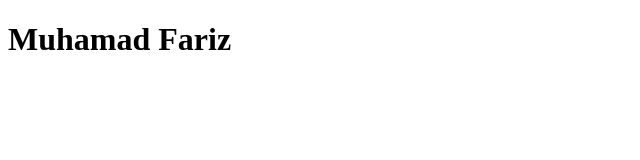
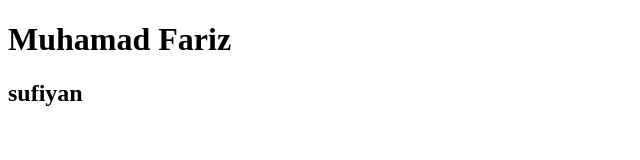
Before and after one commit to FarizEngineer/try-for-practice, a plain HTML site: page index.html in a window 1280 px wide. Shown: the whole page, without its empty margins (0-640 px from the left). Drawn offline with Linux system fonts and the light colour scheme.

Commit message:
second try

```diff
--- a/index.html
+++ b/index.html
@@ -7,5 +7,6 @@
 </head>
 <body>
     <h1>Muhamad Fariz</h1>
+    <h2>sufiyan</h2>
 </body>
 </html>
```
